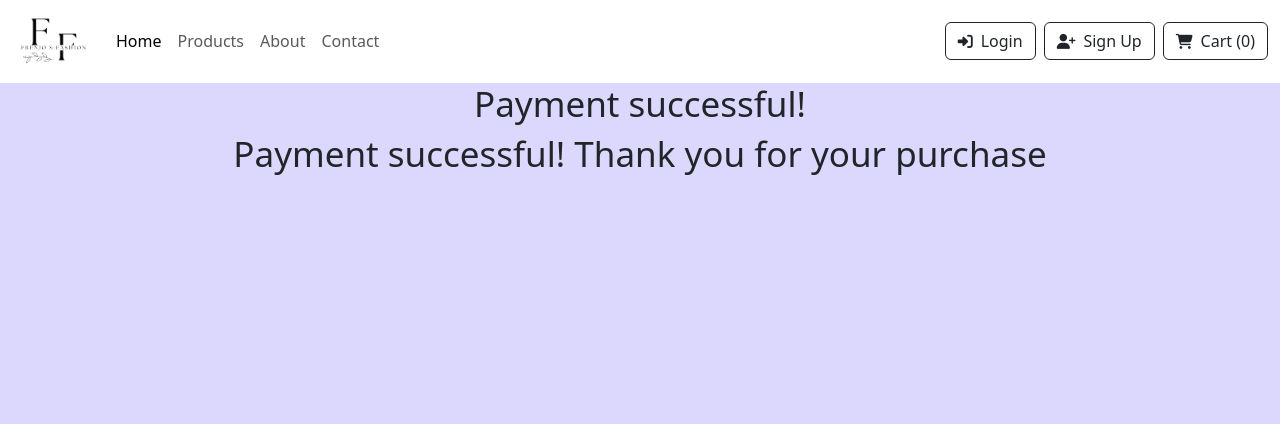
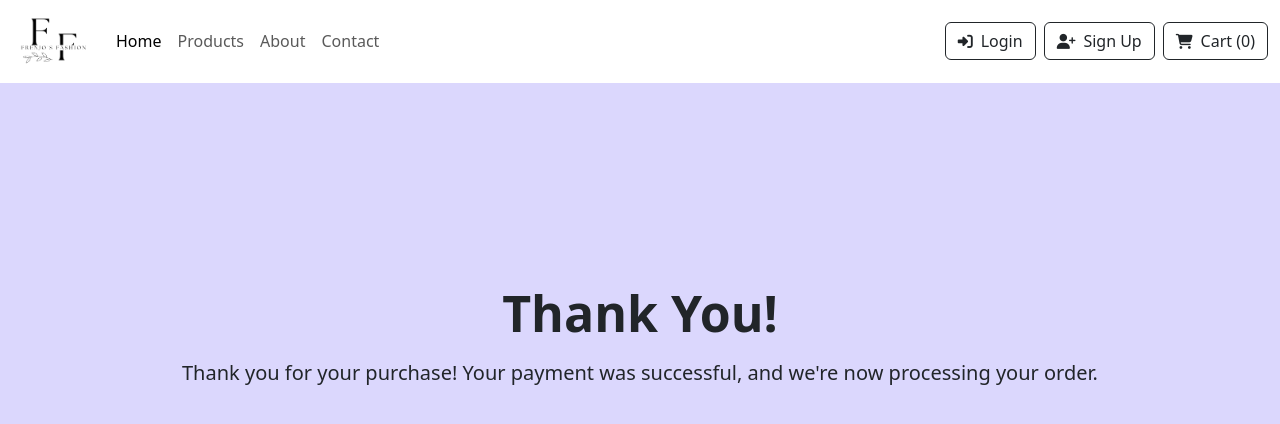
Before and after one commit to Brendafrenjo/e-commerce-app, a React (Create React App) app: page /payment-successful in a window 1280 px wide. Shown: the top 424 px of the page. Built offline with nearby package versions, Linux system fonts and the light colour scheme.

Commit message:
Update PaymentSuccessful.js

```diff
--- a/src/PaymentSuccessful.js
+++ b/src/PaymentSuccessful.js
@@ -1,10 +1,16 @@
 import React from "react";
+import "./PaymentSuccessful.css";
 
-export default function PaymentSuccesful() {
-    return (
-      <div className="PaymentSuccesful">
-        <h1>Payment successful!</h1>
-        <h1>Payment successful! Thank you for your purchase</h1>
+export default function PaymentSuccessful() {
+  return (
+    <div className="PaymentSuccessful">
+      <div className="container">
+        <h1>Thank You!</h1>
+        <p>
+          Thank you for your purchase! Your payment was successful, and we're
+          now processing your order.
+        </p>
       </div>
-    );
+    </div>
+  );
 }
```
